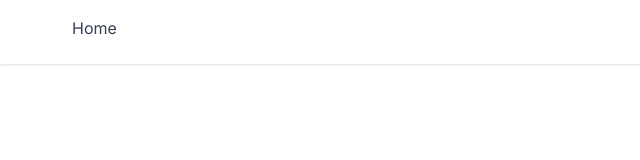
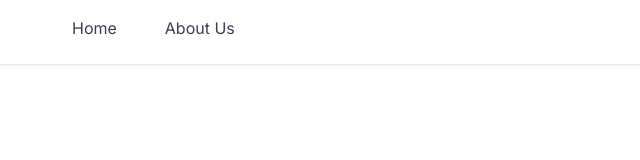
Before and after one commit to masterspin/DiseasePredictor, a Next.js app: page / in a window 1280 px wide. Shown: the top 160 px of the page, without its empty margins (0-640 px from the left). Built offline with nearby package versions, Linux system fonts and the light colour scheme.

Commit message:
added about us

```diff
--- a/src/components/header.tsx
+++ b/src/components/header.tsx
@@ -46,6 +46,9 @@ const header:React.FC<headerProps> = () => {
                     <li className="pb-2 group relative before:absolute before:inset-x-0 before:bottom-0 before:h-2 before:origin-right before:scale-x-0 before:bg-zinc-300 before:transition before:duration-200 hover:before:origin-left hover:before:scale-x-100">
                       Home
                     </li>
+                    <li className="pb-2 group relative before:absolute before:inset-x-0 before:bottom-0 before:h-2 before:origin-right before:scale-x-0 before:bg-zinc-300 before:transition before:duration-200 hover:before:origin-left hover:before:scale-x-100 items-right">
+                      About Us
+                    </li>
                   </ul>
                 </div>
               </div>
```
